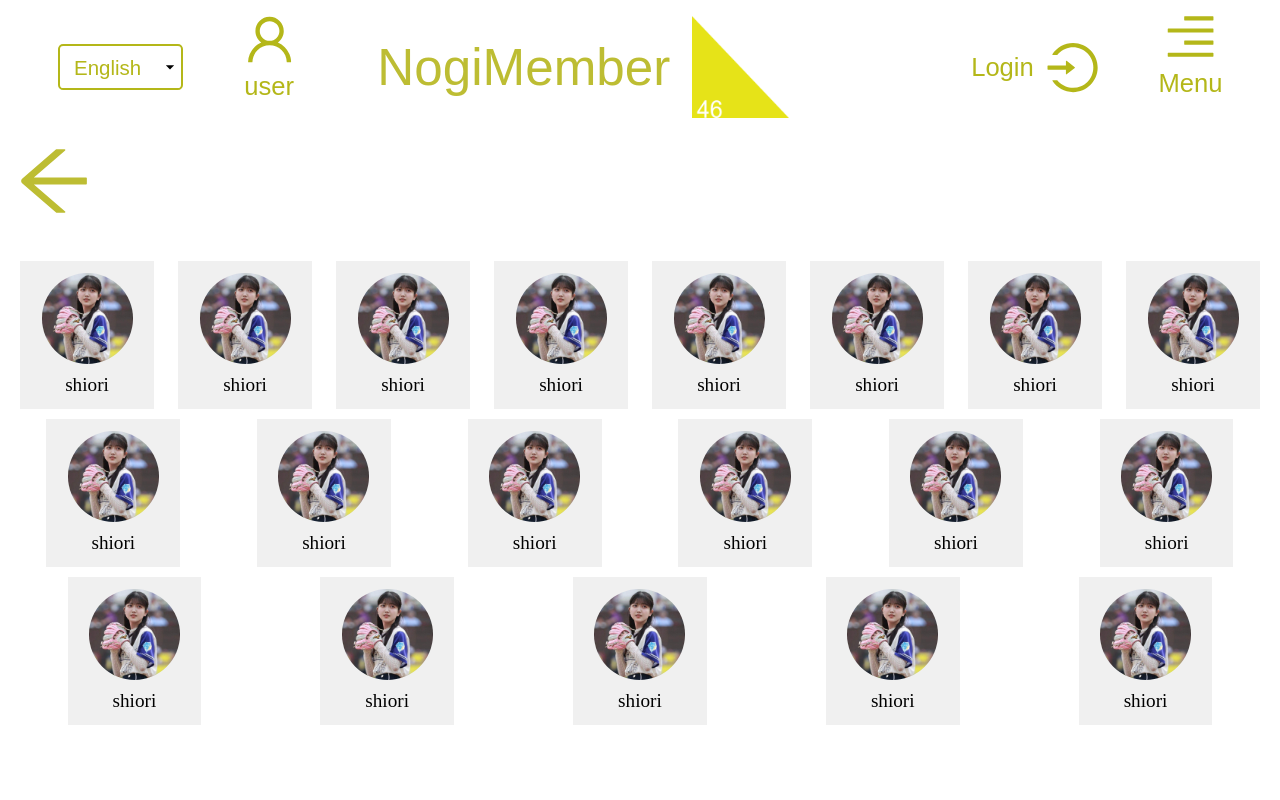
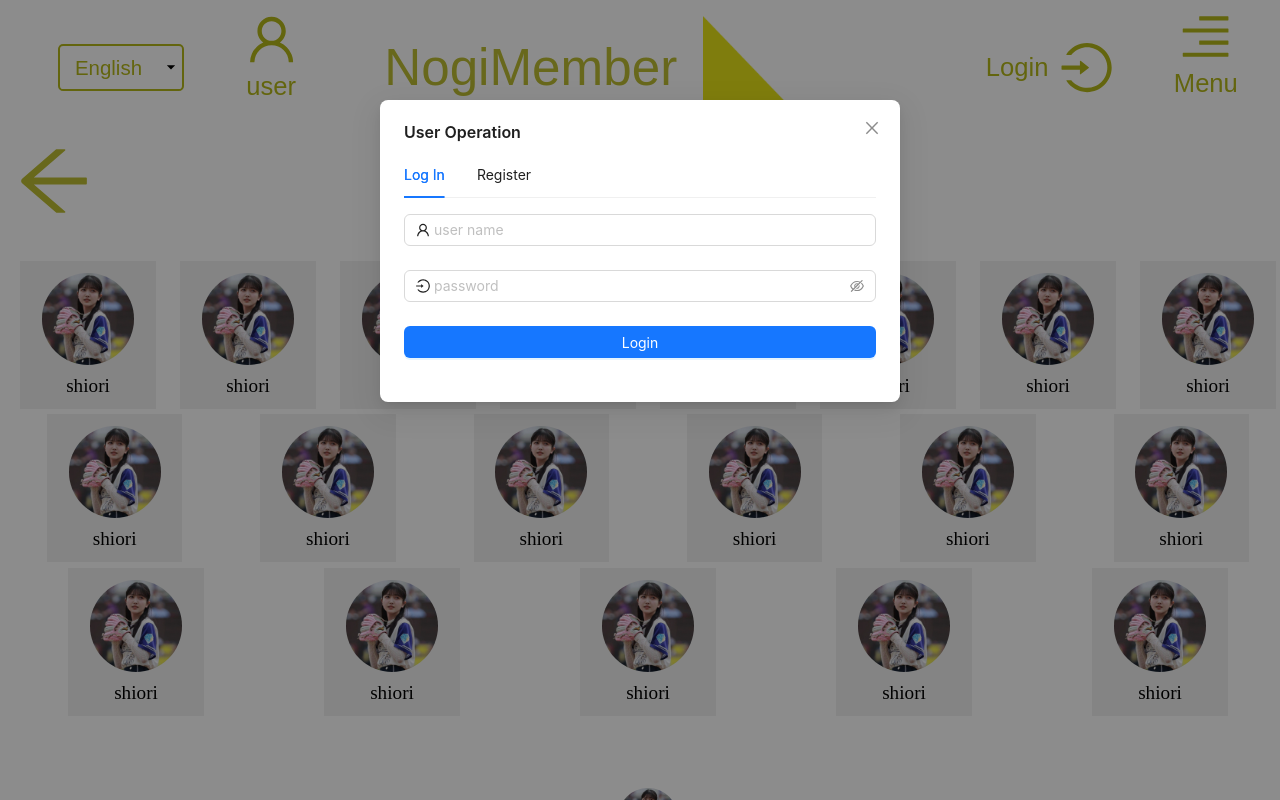
Before and after one commit to hinanoko/NogiBitClient, a React (Create React App) app: page /mark in a window 1280 px wide. Both pictures are taken after a click on the button "Login". Shown: the top 800 px of the page. Built offline with nearby package versions, Linux system fonts and the light colour scheme.

Commit message:
the first version of all static page

```diff
--- a/src/pages/mark.js
+++ b/src/pages/mark.js
@@ -21,7 +21,7 @@ const members = Array.from({ length: 40 }, (_, i) => ({
 
 const Mark = function () {
     const [isModalOpen, setIsModalOpen] = useState(false);
-    const [selectedMember, setSelectedMember] = useState(null)
+    const [selectedMember, setSelectedMember] = useState(null);
 
     const navigate = useNavigate()
 
--- a/src/structure/header.js
+++ b/src/structure/header.js
@@ -1,4 +1,5 @@
 import imgLogo from "../pictures/Logo.png";
+import { Modal, Form, Input, Button, Checkbox, Tabs } from 'antd';
 import { useState, useEffect } from 'react';
 import '../style/structure/header.css';
 import { useDispatch } from "react-redux";
@@ -6,9 +7,13 @@ import { changeToCn, changeToEn, changeToJp } from "../redux/actions/lang-acts";
 import { LoginOutlined, AlignRightOutlined, CloseOutlined, UserOutlined } from '@ant-design/icons';
 import Cookies from 'js-cookie';
 
+const { TabPane } = Tabs;
+
 const Header = function () {
     const [selectedLanguage, setSelectedLanguage] = useState("en");
     const [isMenuOpen, setIsMenuOpen] = useState(false);
+
+    const [isModalOpen, setIsModalOpen] = useState(false);
 
     const dispatch = useDispatch();
 
@@ -41,6 +46,7 @@ const Header = function () {
 
     const userLogin = () => {
         console.log("click once");
+        setIsModalOpen(true)
     };
 
     const toggleMenu = () => {
@@ -54,6 +60,18 @@ const Header = function () {
     const handleMenuItemClick = (action) => {
         action();
         setIsMenuOpen(false); // 关闭菜单
+    };
+
+    const handleCloseHeaderModal = () => {
+        setIsModalOpen(false);
+    };
+
+    const handleRegister = (values) => {
+        console.log('Register values:', values);
+    };
+
+    const handleLogin = (values) => {
+        console.log('Login values:', values);
     };
 
     const translations = {
@@ -148,6 +166,96 @@ const Header = function () {
             <div className={`main-content ${isMenuOpen ? 'blurred' : ''}`}>
                 {/* 主页面内容 */}
             </div>
+
+            {isModalOpen && (
+                <Modal
+                    title="User Operation"
+                    visible={isModalOpen}
+                    onCancel={handleCloseHeaderModal}
+                    footer={null}
+                >
+                    <Tabs defaultActiveKey="1">
+                        <TabPane tab="Log In" key="1">
+                            <Form
+                                name="login"
+                                initialValues={{ remember: true }}
+                                onFinish={handleLogin}
+                            >
+                                <Form.Item
+                                    name="username"
+                                    rules={[{ required: true, message: 'Please input your user name!' }]}
+                                >
+                                    <Input prefix={<UserOutlined />} placeholder="user name" />
+                                </Form.Item>
+                                <Form.Item
+                                    name="password"
+                                    rules={[{ required: true, message: 'Please input your password!' }]}
+                                >
+                                    <Input.Password prefix={<LoginOutlined />} placeholder="password" />
+                                </Form.Item>
+                                <Form.Item>
+                                    <Button type="primary" htmlType="submit" block>
+                                        Login
+                                    </Button>
+                                </Form.Item>
+                            </Form>
+                        </TabPane>
+                        <TabPane tab="Register" key="2">
+                            <Form
+                                name="register"
+                                onFinish={handleRegister}
+                            >
+                                <Form.Item
+                                    name="username"
+                                    rules={[{ required: true, message: 'Please input your user name!' }]}
+                                >
+                                    <Input prefix={<UserOutlined />} placeholder="user name" />
+                                </Form.Item>
+                                <Form.Item
+                                    name="password"
+                                    rules={[{ required: true, message: 'Please input your password!' }]}
+                                >
+                                    <Input.Password prefix={<LoginOutlined />} placeholder="password" />
+                                </Form.Item>
+                                <Form.Item
+                                    name="confirm"
+                                    dependencies={['password']}
+                                    hasFeedback
+                                    rules={[
+                                        { required: true, message: 'Please determine password!' },
+                                        ({ getFieldValue }) => ({
+                                            validator(_, value) {
+                                                if (!value || getFieldValue('password') === value) {
+                                                    return Promise.resolve();
+                                                }
+                                                return Promise.reject('two passwords didn\'t match!');
+                                            },
+                                        }),
+                                    ]}
+                                >
+                                    <Input.Password prefix={<LoginOutlined />} placeholder="determine your password" />
+                                </Form.Item>
+                                <Form.Item
+                                    name="agreement"
+                                    valuePropName="checked"
+                                    rules={[
+                                        { validator: (_, value) => value ? Promise.resolve() : Promise.reject('Please agree the document') }
+                                    ]}
+                                >
+                                    <Checkbox>
+                                        I have read and agree <a href="">document</a>
+                                    </Checkbox>
+                                </Form.Item>
+                                <Form.Item>
+                                    <Button type="primary" htmlType="submit" block>
+                                        Register
+                                    </Button>
+                                </Form.Item>
+                            </Form>
+                        </TabPane>
+                    </Tabs>
+                </Modal>
+            )}
         </div>
     );
 };
--- a/src/style/structure/header.css
+++ b/src/style/structure/header.css
@@ -213,3 +213,37 @@
         margin-right: 1%;
     }
 }
+
+
+.user-modal-overlay {
+    display: flex;
+    justify-content: center;
+    align-items: center;
+    position: fixed;
+    top: 0;
+    left: 0;
+    width: 100%;
+    height: 100%;
+    background: rgba(0, 0, 0, 0.5);
+    animation: fadeIn 0.3s;
+    z-index: 1100;
+}
+
+.user-modal-content {
+    background: white;
+    padding: 20px;
+    border-radius: 8px;
+    position: relative;
+    text-align: center;
+    animation: slideIn 0.5s;
+}
+
+@keyframes fadeIn {
+    from { opacity: 0; }
+    to { opacity: 1; }
+}
+
+@keyframes slideIn {
+    from { transform: translateY(-100px); }
+    to { transform: translateY(0); }
+}
```
